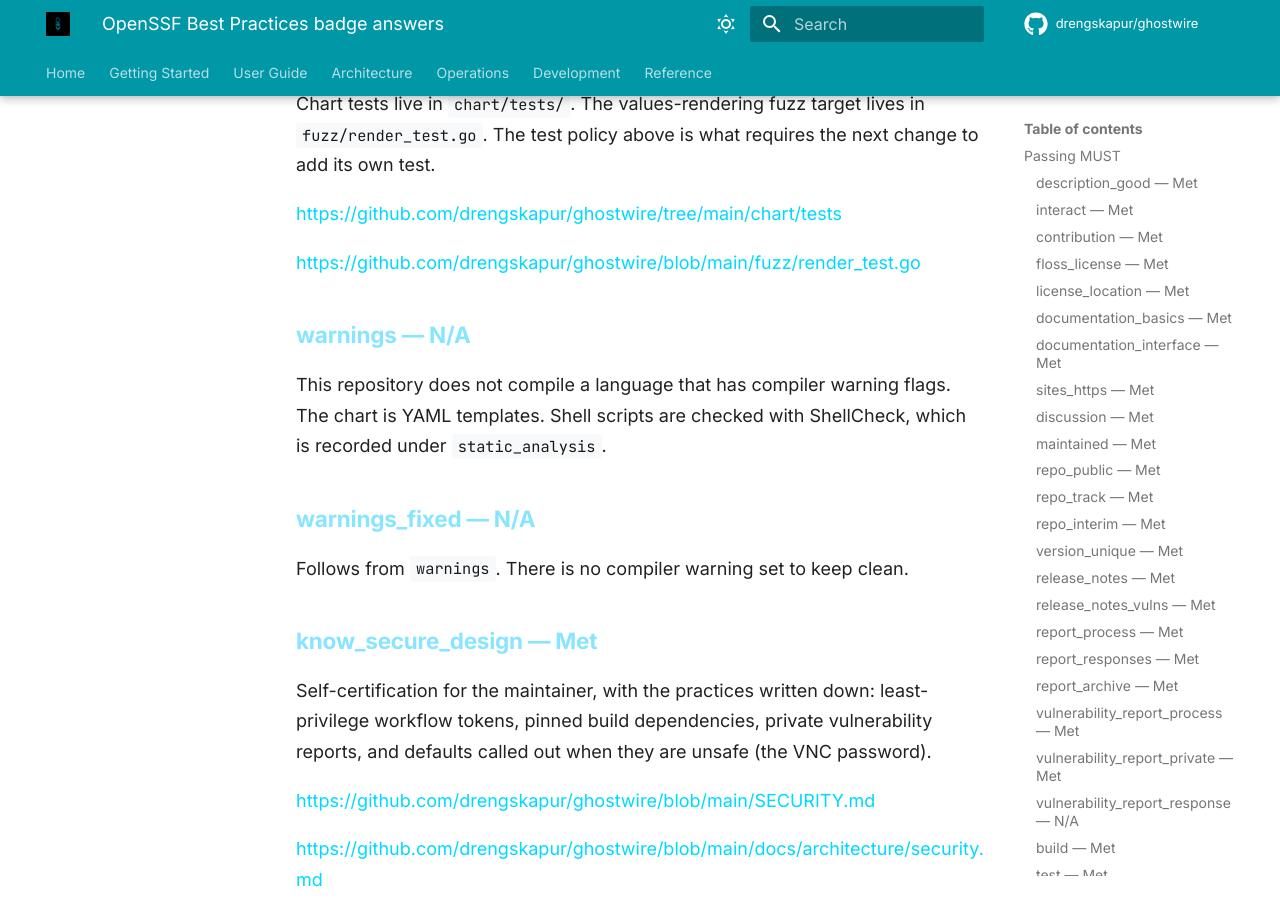
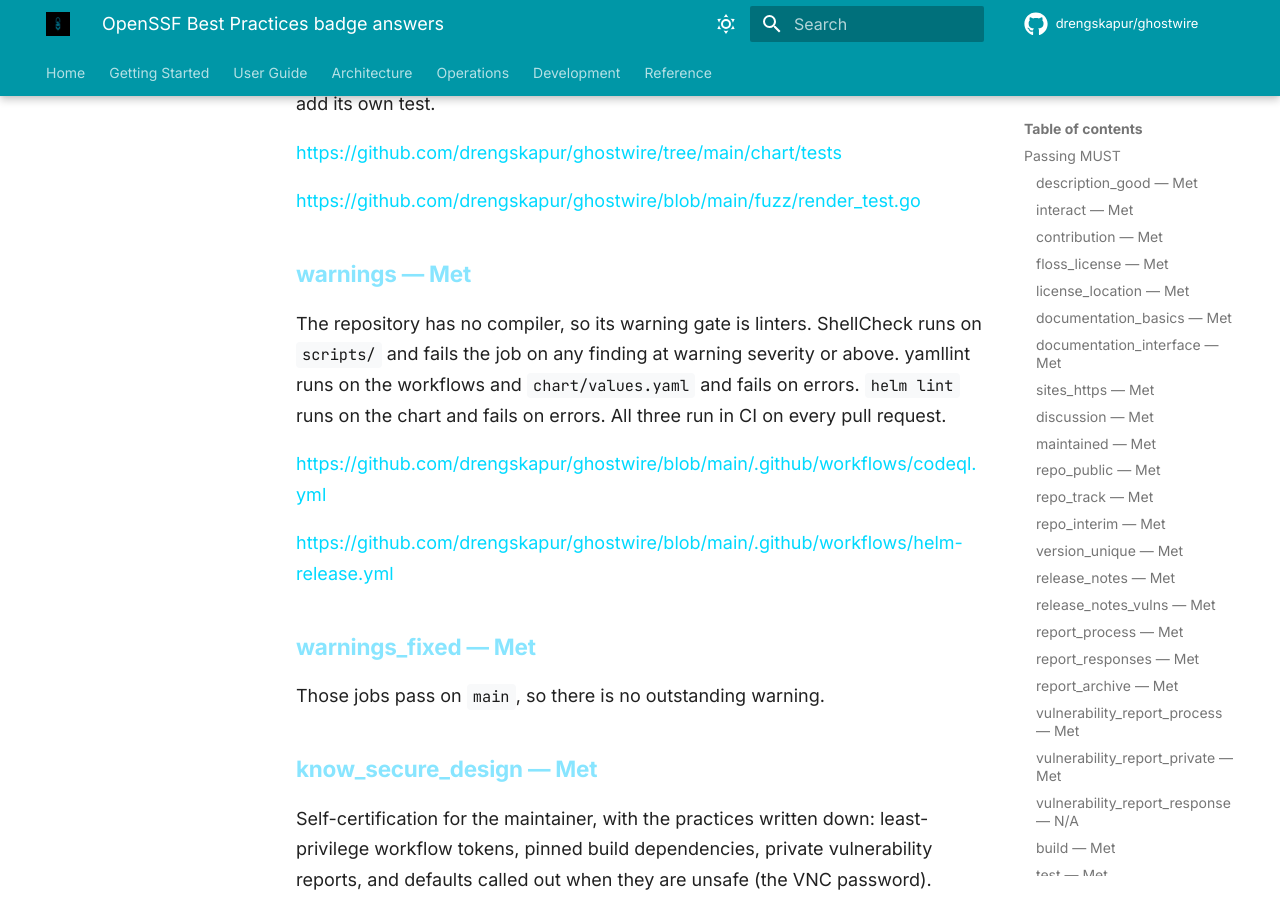
Before and after one commit to drengskapur/ghostwire, an MkDocs documentation site: the page built from docs/openssf-badge-answers.md, in a window 1280 px wide and 900 px high, scrolled down 5988 px. Built offline with MkDocs 1.6.1 and Material for MkDocs 9.7.7, drawn with Linux system fonts in a browser that asks for light colours; comment, search, counter and statistics services are not loaded; some of the changed text lies outside the part shown.

Commit message:
docs: point release verification and badge answers at v1.3.4 (#337)
The v1.3.2 and v1.3.3 releases no longer exist, so SECURITY.md showed verification commands for an archive nobody can download. Point them at v1.3.4; both commands pass against its assets. Give the released changes a 1.3.4 heading in CHANGELOG.md and leave an empty unreleased section for the next release. In the badge answers, record the linter gate (ShellCheck, yamllint, helm lint) under warnings instead of N/A.

```diff
--- a/docs/openssf-badge-answers.md
+++ b/docs/openssf-badge-answers.md
@@ -6,7 +6,7 @@
 
 Badge level on that page is still **in progress**. Scorecard's CII-Best-Practices check stays at 2 until this form is saved at passing. Passing is what moves that check to 5. This file is the fill-in sheet for the passing level only. It does not claim silver or gold.
 
-URLs below are the evidence to paste into the form. A criterion marked Met is true from the repository as of the change that added this sheet, except where the note says the release URL exists only after `v1.3.3` is published. Fill the form after that release. `v1.3.2` has a Cosign bundle and no `ghostwire.intoto.jsonl`, because that release was published before provenance was attached and is immutable.
+URLs below are the evidence to paste into the form. A criterion marked Met is true from the repository as of the change that last updated this sheet. `v1.3.4` is the first release with a Cosign bundle, SLSA provenance, and `SHA256SUMS`. Earlier releases have none of these.
 
 The form's old `release_notes` answer is Unmet, with the justification "No release notes file found". That is stale. [CHANGELOG.md](https://github.com/drengskapur/ghostwire/blob/main/CHANGELOG.md) is the release-notes file. Change that answer to Met.
 
@@ -102,7 +102,7 @@
 
 <https://github.com/drengskapur/ghostwire/blob/main/CHANGELOG.md>
 
-After the tag exists, also cite <https://github.com/drengskapur/ghostwire/releases/tag/v1.3.3>.
+The `v1.3.4` release notes carry the same entries: <https://github.com/drengskapur/ghostwire/releases/tag/v1.3.4>
 
 ### report_process — Met
 
@@ -164,13 +164,17 @@
 
 <https://github.com/drengskapur/ghostwire/blob/main/fuzz/render_test.go>
 
-### warnings — N/A
+### warnings — Met
 
-This repository does not compile a language that has compiler warning flags. The chart is YAML templates. Shell scripts are checked with ShellCheck, which is recorded under `static_analysis`.
+The repository has no compiler, so its warning gate is linters. ShellCheck runs on `scripts/` and fails the job on any finding at warning severity or above. yamllint runs on the workflows and `chart/values.yaml` and fails on errors. `helm lint` runs on the chart and fails on errors. All three run in CI on every pull request.
 
-### warnings_fixed — N/A
+<https://github.com/drengskapur/ghostwire/blob/main/.github/workflows/codeql.yml>
 
-Follows from `warnings`. There is no compiler warning set to keep clean.
+<https://github.com/drengskapur/ghostwire/blob/main/.github/workflows/helm-release.yml>
+
+### warnings_fixed — Met
+
+Those jobs pass on `main`, so there is no outstanding warning.
 
 ### know_secure_design — Met
 
@@ -224,7 +228,9 @@
 
 <https://github.com/drengskapur/ghostwire/blob/main/.github/workflows/release.yml>
 
-Cite the assets on `v1.3.3` once that release exists: the `.tgz`, the `.tgz.sigstore.json` bundle, and `ghostwire.intoto.jsonl`. `v1.3.2` has the `.tgz` and the `.tgz.sigstore.json` bundle only.
+The `v1.3.4` release has the `.tgz`, the `.tgz.sigstore.json` bundle, `ghostwire.intoto.jsonl`, and `SHA256SUMS`. The `cosign verify-blob` and `slsa-verifier` commands in `SECURITY.md` pass against those assets.
+
+<https://github.com/drengskapur/ghostwire/releases/tag/v1.3.4>
 
 ### vulnerabilities_fixed_60_days — Met
 
@@ -361,9 +367,9 @@
 
 The requirement to add tests is written in `CONTRIBUTING.md` and `docs/development/testing.md`, linked from the test-policy criterion above.
 
-### warnings_strict — N/A
+### warnings_strict — Met
 
-Follows from `warnings`. ShellCheck in `.github/workflows/fuzzing.yml` is configured at style severity; that is static analysis, not a compiler `-Werror` flag.
+ShellCheck in `.github/workflows/fuzzing.yml` runs at style severity, the strictest level it has.
 
 ### static_analysis_common_vulnerabilities — Met
 
```
Also changed, not shown: other parts of docs/openssf-badge-answers.md (+1 -1 lines), CHANGELOG.md (+5 -1 lines), SECURITY.md (+5 -5 lines).
